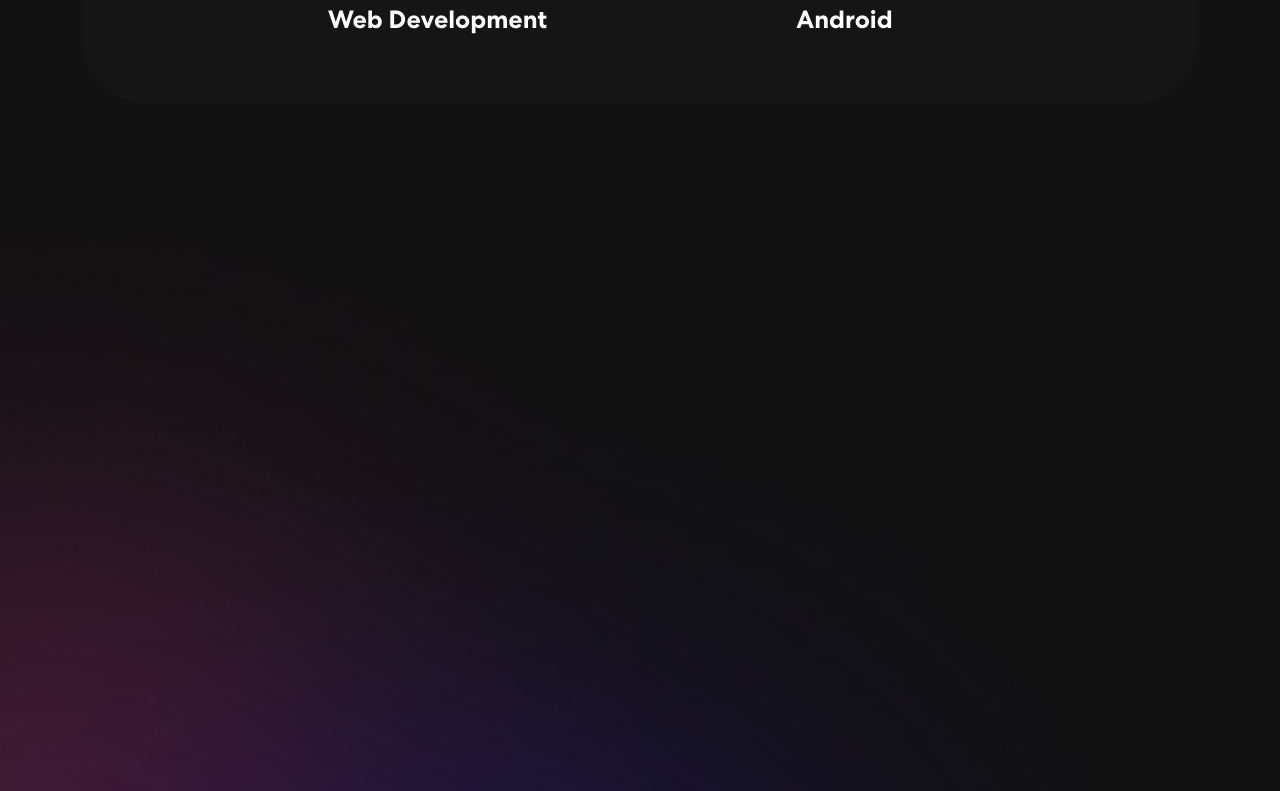
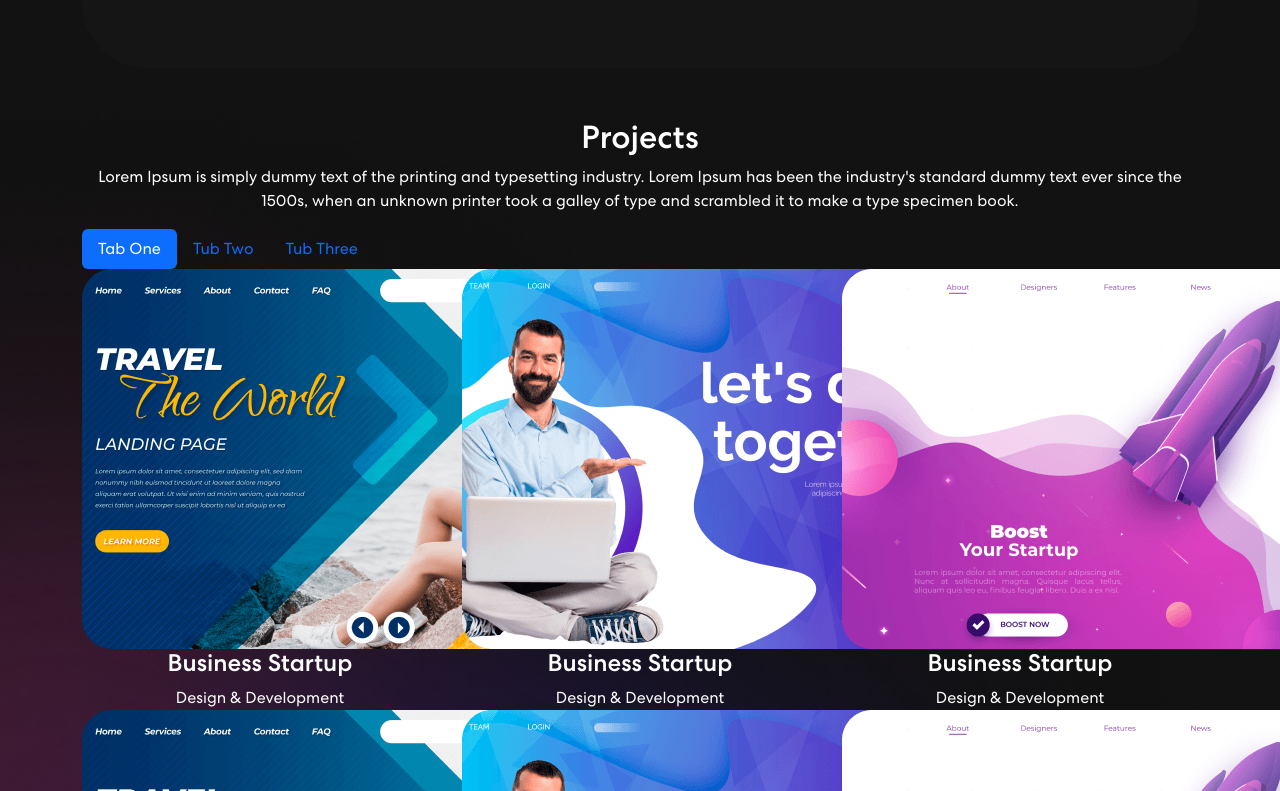
Before and after one commit to kfir571/Portfolio, a React (Create React App) app: page / in a window 1280 px wide. Shown: the part 1369-2160 px from the top of the page. Built offline with nearby package versions, Linux system fonts and the light colour scheme.

Commit message:
Add Projects 1.0

```diff
--- a/src/App.css
+++ b/src/App.css
@@ -290,7 +290,7 @@ nav.navbar .navbar-toggler[aria-expanded="true"] .navbar-toggler-icon {
 }
 
 .skill h5 {
-  font-size: 25px;
+  font-size: 23px;
   font-weight: 700;
 }
 
@@ -299,7 +299,7 @@ nav.navbar .navbar-toggler[aria-expanded="true"] .navbar-toggler-icon {
   font-size: 18px;
   letter-spacing: 0.8px;
   line-height: 1.5em;
-  margin: 14px 0 75px 0;
+  margin-top: 14px;
 }
 .skill-slider {
   width: 80%;
@@ -308,7 +308,8 @@ nav.navbar .navbar-toggler[aria-expanded="true"] .navbar-toggler-icon {
 }
 
 .skill-slider .item img {
-  width: 50%;
+  width: 48%;
+
   margin: 0 auto 15px auto;
 }
 
@@ -317,6 +318,10 @@ nav.navbar .navbar-toggler[aria-expanded="true"] .navbar-toggler-icon {
   left: 0;
   width: 100%;
   z-index: -4;
+}
+
+.skill .item {
+  margin-top: 35px;
 }
 
 
--- a/src/App.js
+++ b/src/App.js
@@ -3,6 +3,8 @@ import './App.css';
 import { NavBar } from './components/NavBar';
 import { Banner } from './components/Banner'
 import { Skills } from './components/Skills'
+import { Projects } from './components/Projects'
+
 
 import 'bootstrap/dist/css/bootstrap.min.css';
 
@@ -13,6 +15,7 @@ function App() {
       <NavBar />
       <Banner />
       <Skills />
+      <Projects />
     </div>
   );
 }
--- /dev/null
+++ b/src/components/ProjectCard.js
@@ -0,0 +1,14 @@
+import { Col } from "react-bootstrap";
+export const ProjectCard = ({title, description, imgUrl}) => {
+    return (
+        <Col xs={6} md={4}>
+            <div className="proj-imgbx">
+                <img src={imgUrl} />
+            </div>
+            <div className="proj-txtx">
+                <h4>{title}</h4>
+                <span>{description}</span>
+            </div>
+        </Col>
+    )
+}
--- /dev/null
+++ b/src/components/Projects.js
@@ -0,0 +1,87 @@
+import { Container, Row, Col, Nav, Tab } from "react-bootstrap";
+import { ProjectCard } from "./ProjectCard";
+import projImg1 from "../assets/img/project-img1.png";
+import projImg2 from "../assets/img/project-img2.png";
+import projImg3 from "../assets/img/project-img3.png";
+import colorSharp2 from "../assets/img/color-sharp2.png";
+export const Projects = () => {
+
+    const projects = [
+        {
+          title: "Business Startup",
+          description: "Design & Development",
+          imgUrl: projImg1,
+        },
+        {
+          title: "Business Startup",
+          description: "Design & Development",
+          imgUrl: projImg2,
+        },
+        {
+          title: "Business Startup",
+          description: "Design & Development",
+          imgUrl: projImg3,
+        },
+        {
+          title: "Business Startup",
+          description: "Design & Development",
+          imgUrl: projImg1,
+        },
+        {
+          title: "Business Startup",
+          description: "Design & Development",
+          imgUrl: projImg2,
+        },
+        {
+          title: "Business Startup",
+          description: "Design & Development",
+          imgUrl: projImg3,
+        },
+      ];
+
+      return(
+        <section className="project" id="project">
+            <Container>
+                <Row>
+                    <Col>
+                    <h2>Projects</h2>
+                    <p>Lorem Ipsum is simply dummy text of the printing and typesetting industry. Lorem Ipsum has been the industry's standard dummy text ever since the 1500s, when an unknown printer took a galley of type and scrambled it to make a type specimen book.</p>
+                    <Tab.Container id="projects-tabs" defaultActiveKey="first">
+                        <Nav variant="pills" defaultActiveKey="/home">
+                            <Nav.Item>
+                                <Nav.Link eventKey="first">Tab One</Nav.Link>
+                            </Nav.Item>
+                            <Nav.Item>
+                                <Nav.Link eventKey="second">Tub Two</Nav.Link>
+                            </Nav.Item>
+                            <Nav.Item>
+                                <Nav.Link eventKey="third">
+                                Tub Three
+                                </Nav.Link>
+                            </Nav.Item>
+                        </Nav>
+                        <Tab.Content>
+                            <Tab.Pane eventKey="first">
+                                <Row>
+                                    {
+                                        projects.map((project, index) => {
+                                            return (
+                                                <ProjectCard
+                                                key={index}
+                                                {...project}
+                                                />
+                                            )
+                                        })
+                                    }
+                                </Row>
+                            </Tab.Pane>
+                            <Tab.Pane eventKey="second">Loren Inpum2</Tab.Pane>
+                            <Tab.Pane eventKey="third">Loren Inpum3</Tab.Pane>
+                        </Tab.Content>
+                    </Tab.Container>
+                    </Col>
+                </Row>
+            </Container>
+        </section>
+      )
+}
```
